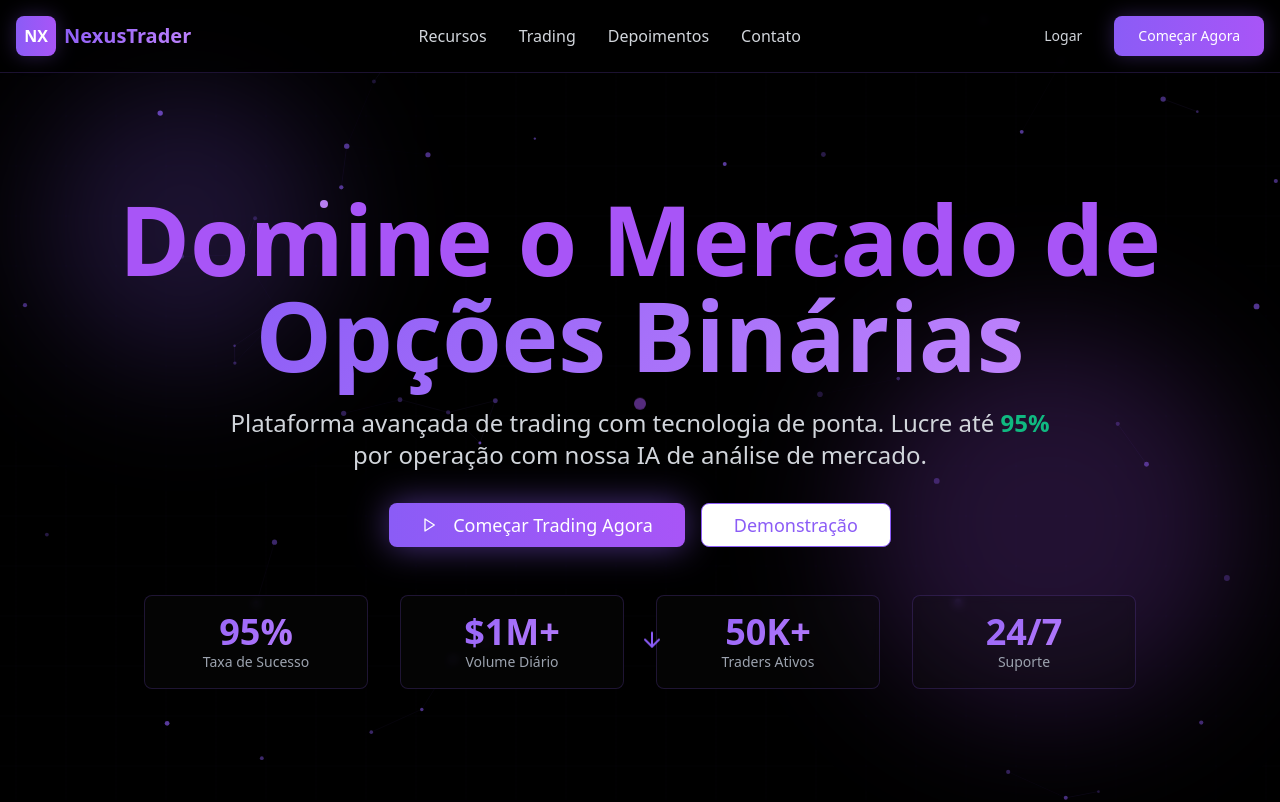
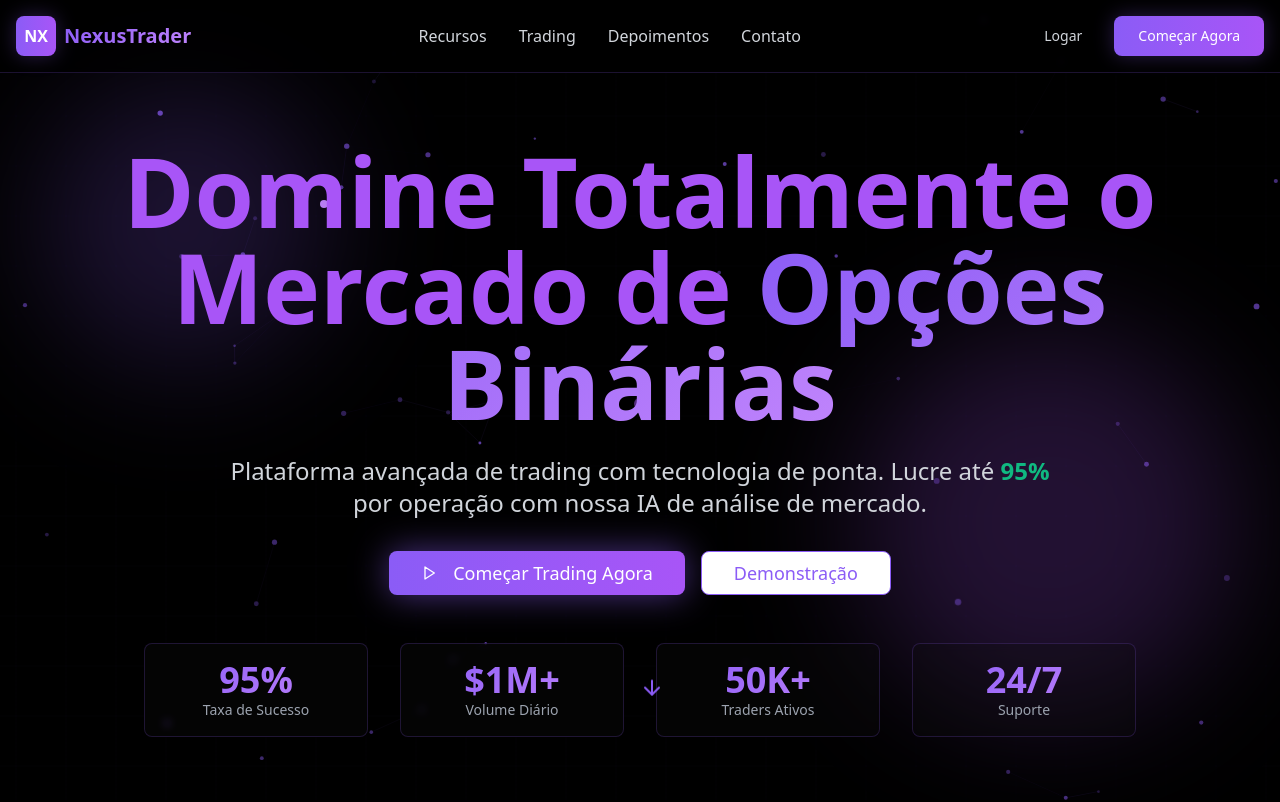
Before and after one commit to newlukao/purple-trading-nexus, a React (Vite) app: page / in a window 1280 px wide. Shown: the top 802 px of the page. Built offline with nearby package versions, Linux system fonts and the light colour scheme.

Commit message:
Refactor: Update hero headline
Changes the hero headline from "Domine o Mercado de Opções Binárias" to "Domine Totalmente o Mercado de Opções Binárias".

```diff
--- a/src/components/Hero.tsx
+++ b/src/components/Hero.tsx
@@ -1,3 +1,4 @@
+
 import { Button } from "@/components/ui/button";
 import { ArrowDown, Play } from "lucide-react";
 import AnimatedCounter from "./AnimatedCounter";
@@ -28,7 +29,7 @@ const Hero = () => {
         >
           {/* Main Headline */}
           <h1 className="text-3xl sm:text-4xl md:text-6xl lg:text-7xl xl:text-8xl font-bold mb-4 md:mb-6 leading-tight text-purple-500">
-            Domine o Mercado de{" "}
+            Domine Totalmente o Mercado de{" "}
             <span className="gradient-text block sm:inline">Opções Binárias</span>
           </h1>
 
```
